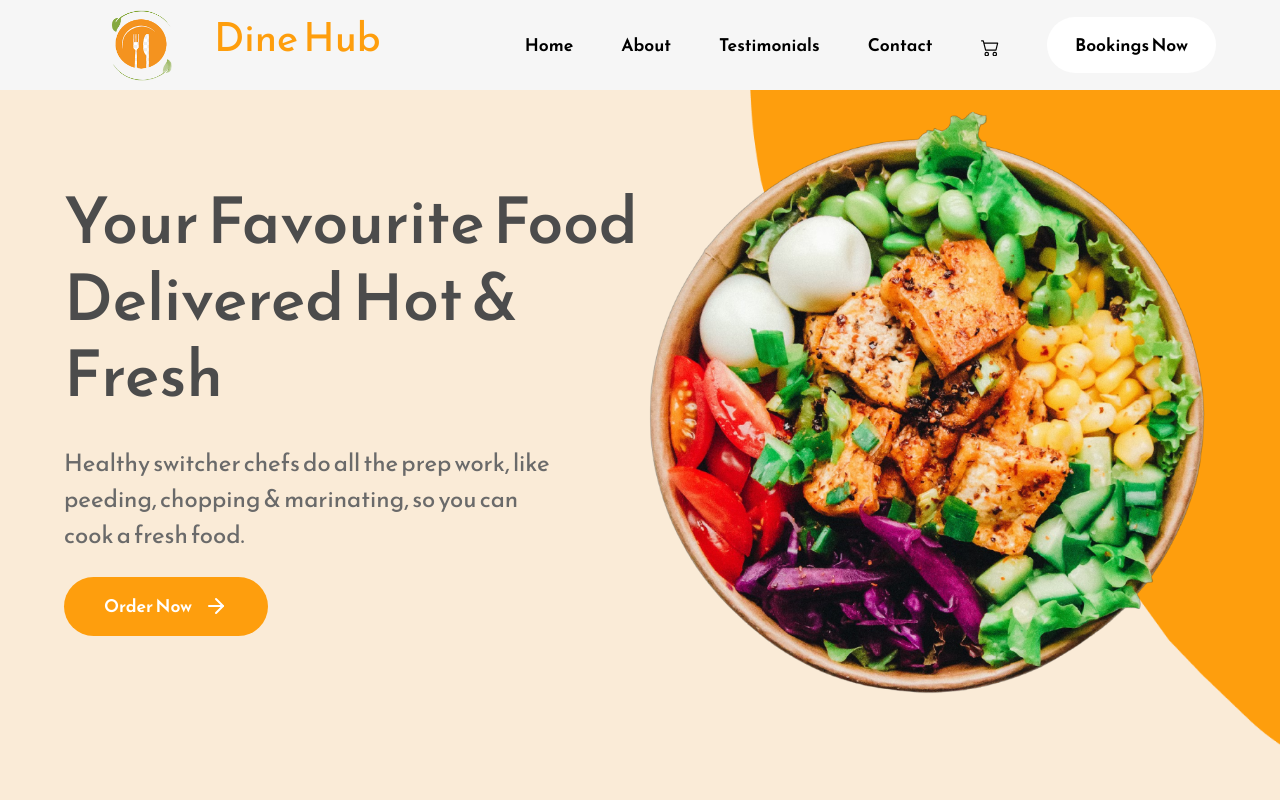
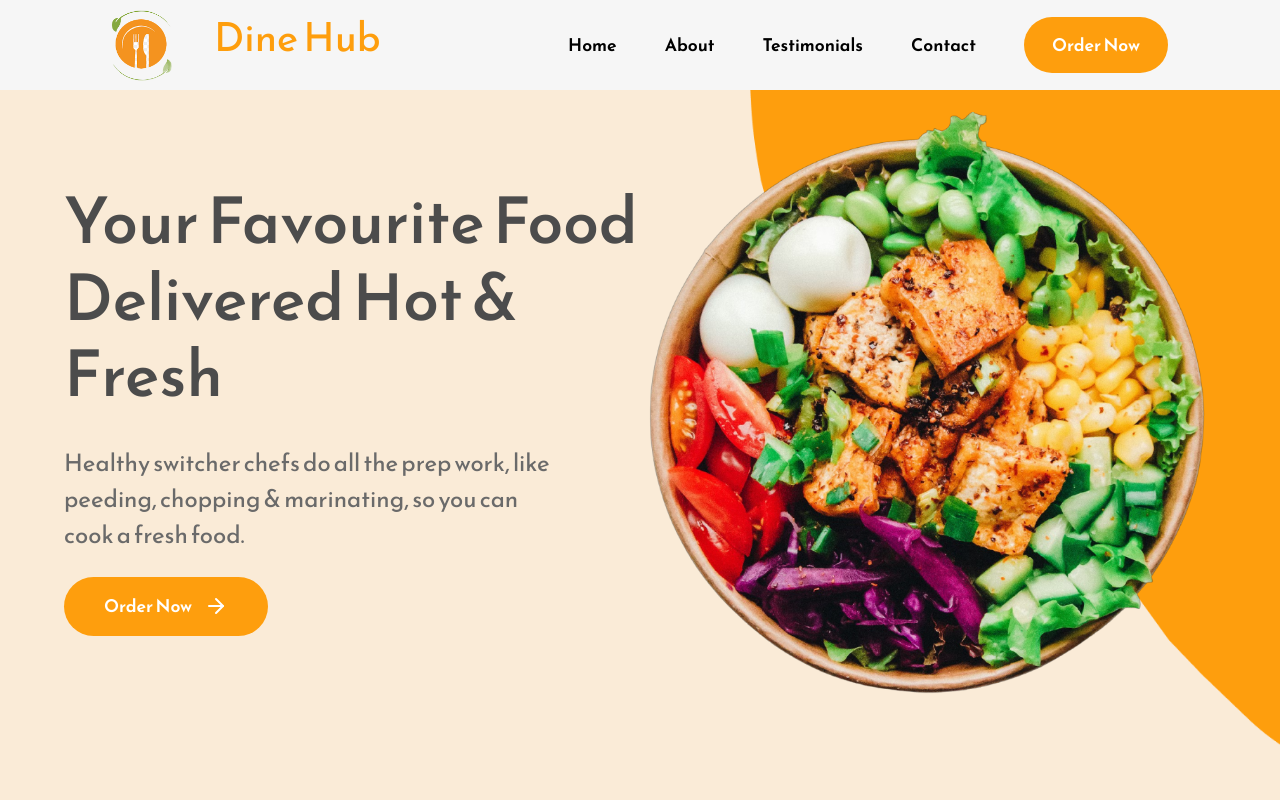
Before and after one commit to Muskangupta2507/Food_Aggregator, a React (Create React App) app: page / in a window 1280 px wide. Shown: the top 800 px of the page. Built offline with nearby package versions, Linux system fonts and the light colour scheme.

Commit message:
committt

```diff
--- a/src/App.css
+++ b/src/App.css
@@ -62,8 +62,9 @@ nav {
 }
 .primary-button {
   padding: 0.9rem 1.75rem;
-  background-color: white;
+  background-color: #fe9e0d;
   outline: none;
+  color: white;
   border: none;
   border-radius: 5rem;
   font-size: 1.1rem;
@@ -75,7 +76,7 @@ nav {
   font-size: 1.15rem;
 }
 .primary-button:hover {
-  background-color: rgb(234, 234, 234);
+  background-color:#e48f0f;
 }
 .navbar-menu-container svg {
   font-size: 1.5rem;
--- a/src/components/LandingPage/Navbar.js
+++ b/src/components/LandingPage/Navbar.js
@@ -54,10 +54,7 @@ const Navbar = () => {
         <a href="#about">About</a>
         <a href="#test" >Testimonials</a>
         <a href="#contact">Contact</a>
-        <a href="">
-          <BsCart2 className="navbar-cart-icon" />
-        </a>
-        <button className="primary-button">Bookings Now</button>
+        <a href=""><button className="primary-button"> Order Now</button></a>
       </div>
       <div className="navbar-menu-container">
         <HiOutlineBars3 onClick={() => setOpenMenu(true)} />
```
